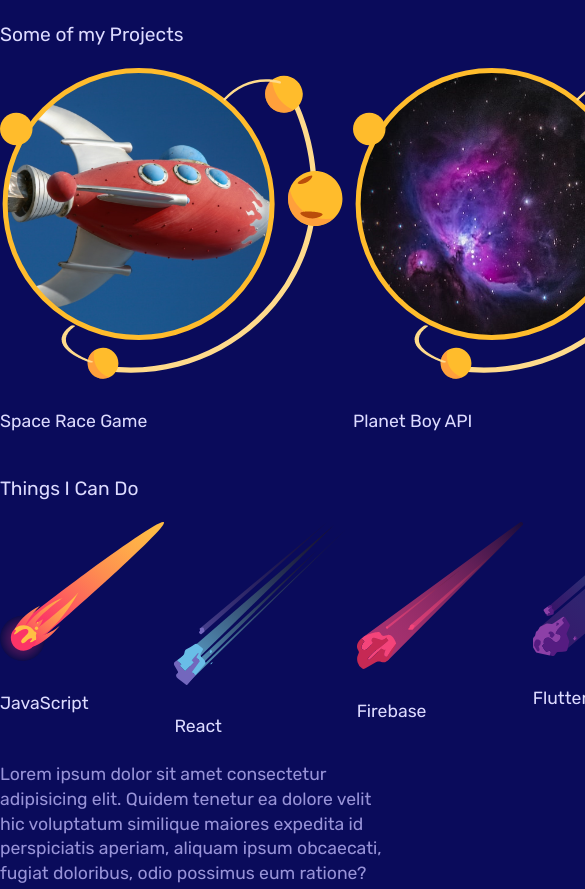
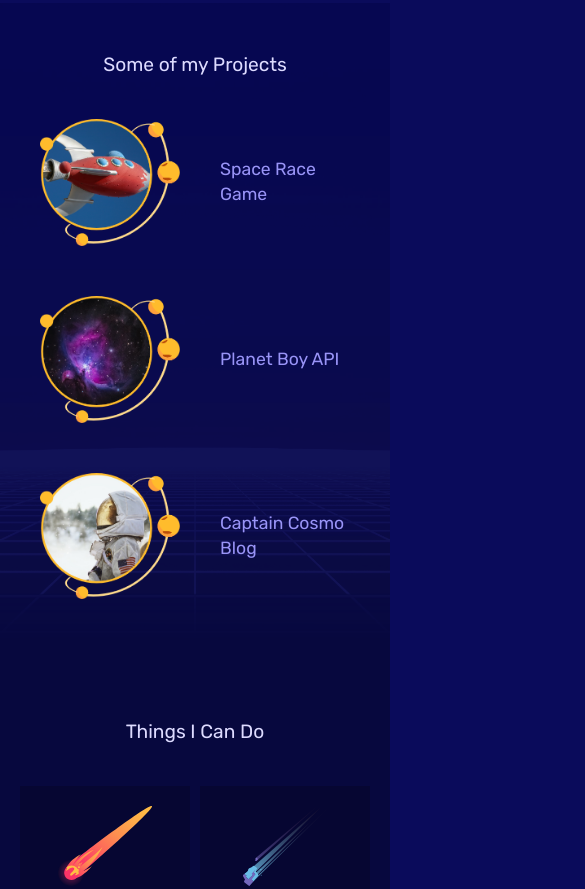
Before and after one commit to satyakresna/cosmo-junkie, a website: page src/index.html in a window 390 px wide. Shown: the part 443-1332 px from the top of the page, 585 px wide, since content can reach past the window. Drawn offline with Linux system fonts and the light colour scheme.

Commit message:
mobile style part 2

```diff
--- a/src/css/style.css
+++ b/src/css/style.css
@@ -127,6 +127,69 @@ h4 {
     width: 200%;
 }
 
+#portfolio {
+    background: url('../assets/square_bg.png');
+    background-size: cover;
+    background-repeat: no-repeat;
+    background-position: bottom;
+    padding: 30px 20px;
+}
+
+#portfolio h3 {
+    margin-bottom: 0;
+    text-align: center;
+}
+
+.projects {
+    margin: 20px 0;
+}
+
+.projects a {
+    grid-column: 1/9;
+    display: flex;
+    margin: 20px 0;
+}
+
+.projects a * {
+    margin: 0 20px;
+    max-width: 40%;
+    align-self: center;
+}
+
+.projects h4 {
+    color: #9994f7;
+}
+
+#skills {
+    padding: 30px 20px;
+    background: #07083E;
+}
+
+#skills h3 {
+    text-align: center;
+}
+
+#skills ul {
+    margin: 40px 0;
+}
+
+#skills li {
+    padding: 10px;
+    background: rgba(0, 0, 0, 0.2);
+    grid-column: span 4;
+    text-align: center;
+}
+
+#skills img {
+    height: 80px;
+    margin: 10px auto;
+}
+
+#skills p {
+    text-align: center;
+    margin: 0 20px;
+}
+
 /* small tablet styles */
 @media screen and (min-width: 620px) {
 
```
